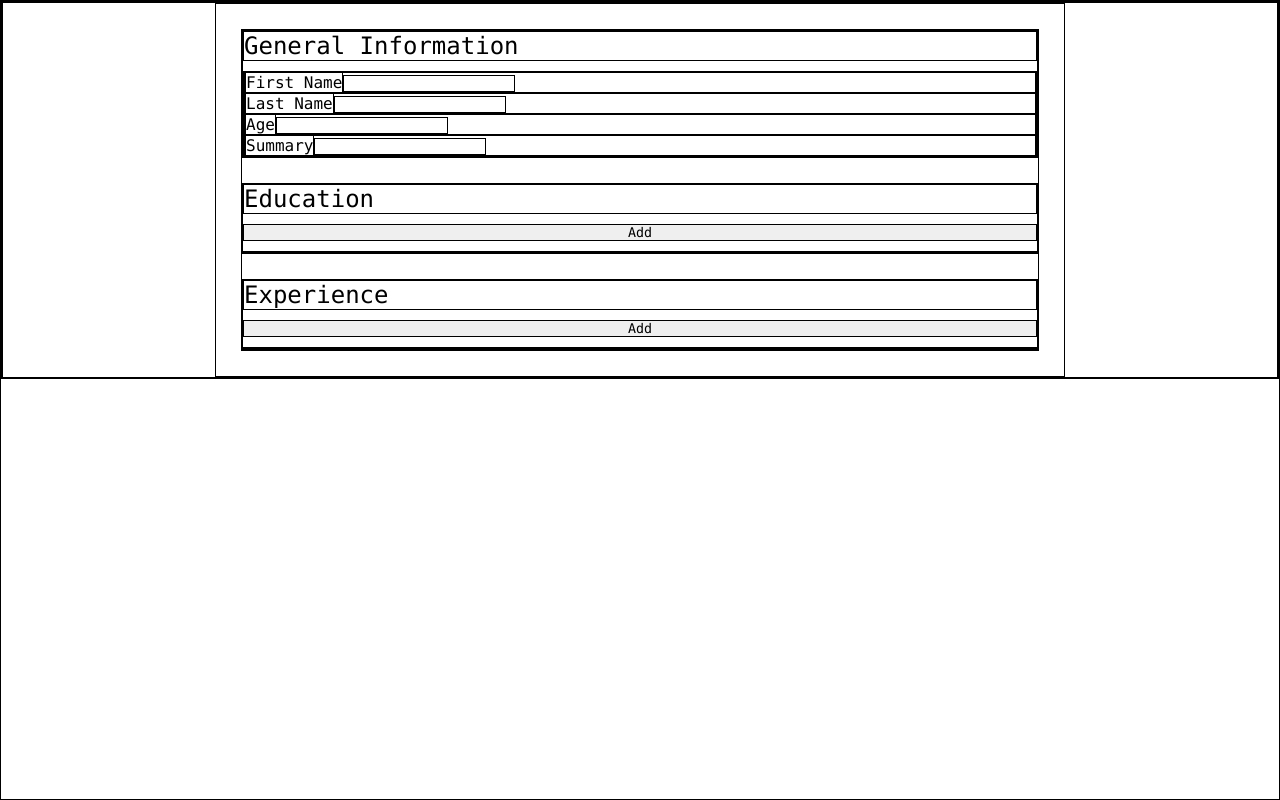
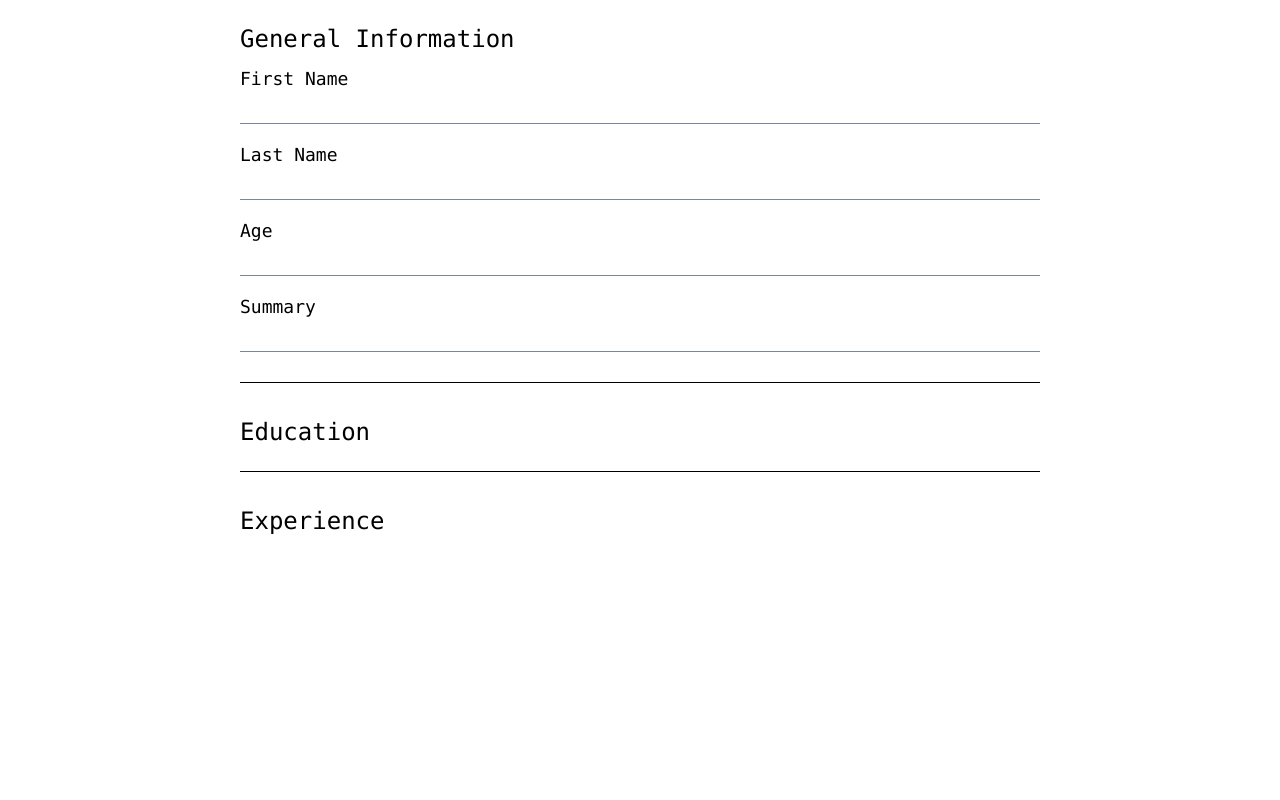
Before and after one commit to benjyongzh/odin-javascript, a React (Create React App) app in the folder projects/resume-builder/: page / in a window 1280 px wide. Built offline with nearby package versions, Linux system fonts and the light colour scheme.

Commit message:
Improve styling for Section component and App. Add styling for content add button. Content Add button only appears on hover of Section Component.

```diff
--- a/projects/resume-builder/src/components/ContentButtonAdd.js
+++ b/projects/resume-builder/src/components/ContentButtonAdd.js
@@ -1,4 +1,5 @@
 import React, { Component } from "react";
+import "../styles/ContentButtonAdd.css";
 
 class ContentButtonAdd extends Component{
     constructor(props){
@@ -10,6 +11,8 @@ class ContentButtonAdd extends Component{
     render(){
         if (!this.props.enabled) return null;
 
+        if (!this.props.visible) return null;
+
         return(
             <button className="button content-add" onClick={this.props.onButtonClick}>Add
             </button>
--- a/projects/resume-builder/src/components/InputComponent.js
+++ b/projects/resume-builder/src/components/InputComponent.js
@@ -1,4 +1,5 @@
 import React, { Component } from "react";
+import "../styles/InputComponent.css";
 
 class InputComponent extends Component{
     constructor(props){
@@ -22,7 +23,7 @@ class InputComponent extends Component{
         const {id, textLabel, inputType, inputName} = this.props;
 
         return(
-            <div>
+            <div className="input-component">
                 <label htmlFor={id}>{textLabel}</label>
                 <input id={id} name={inputName} type={inputType} onChange={this.onInputChange} value={this.state.value}/>
             </div>
--- a/projects/resume-builder/src/components/SectionComponent.js
+++ b/projects/resume-builder/src/components/SectionComponent.js
@@ -11,8 +11,12 @@ class SectionComponent extends Component{
 
         this.createSubSection = this.createSubSection.bind(this);
 
+        this.showAddButton = this.showAddButton.bind(this);
+        this.hideAddButton = this.hideAddButton.bind(this);
+
         this.state = {
             subSections: [],
+            showAddButton: false
         };
 
     };
@@ -28,6 +32,18 @@ class SectionComponent extends Component{
                 endYear: "",
                 key: uniqid(),
             }]
+        });
+    };
+
+    showAddButton(){
+        this.setState({
+            showAddButton: true
+        });
+    };
+
+    hideAddButton(){
+        this.setState({
+            showAddButton: false
         });
     };
 
@@ -47,10 +63,10 @@ class SectionComponent extends Component{
         );
 
         return(
-            <div className="section-container">
+            <div className="section-container" onMouseOver={this.showAddButton} onMouseOut={this.hideAddButton}>
                 <header className="section-title">{section.title}</header>
 
-                <ContentButtonAdd enabled={addable} onButtonClick={this.createSubSection} />
+                <ContentButtonAdd enabled={addable} visible={this.state.showAddButton} onButtonClick={this.createSubSection} />
 
                 <div className="section-content">
 
--- a/projects/resume-builder/src/components/SubSectionComponent.js
+++ b/projects/resume-builder/src/components/SubSectionComponent.js
@@ -1,5 +1,6 @@
 import React, { Component } from "react";
 import InputComponent from "./InputComponent";
+import "../styles/SubSectionComponent.css";
 
 class SubSectionComponent extends Component{
     constructor(props){
--- a/projects/resume-builder/src/styles/App.css
+++ b/projects/resume-builder/src/styles/App.css
@@ -7,5 +7,5 @@
 form {
   display: grid;
   grid-auto-flow: row;
-  gap: 25px;
+  gap: 35px;
 }
--- /dev/null
+++ b/projects/resume-builder/src/styles/ContentButtonAdd.css
@@ -0,0 +1,9 @@
+.content-add {
+    padding: 0.5em 1.2em;
+    font-size: 16px;
+    background-color: rgb(81, 206, 206);
+    border-radius: 8px;
+    border-width: 0px;
+    width: 100px;
+    align-self: end;
+}
--- /dev/null
+++ b/projects/resume-builder/src/styles/InputComponent.css
@@ -0,0 +1,22 @@
+.input-component {
+    display: flex;
+    flex-direction: column;
+    align-items: flex-start;
+    justify-content: center;
+    gap: 5px;
+    padding-bottom: 20px;
+}
+
+label {
+    font-size: 18px;
+}
+
+input {
+    font-size: 16px;
+    padding: 5px;
+    /* border-radius: 5px; */
+    border: 0px solid black;
+    border-bottom: 1px solid lightslategray;
+    outline: none;
+    width: 100%;
+}
--- a/projects/resume-builder/src/styles/SectionComponent.css
+++ b/projects/resume-builder/src/styles/SectionComponent.css
@@ -1,7 +1,13 @@
 .section-container {
     display: flex;
     flex-direction: column;
-    gap: 10px;
+    gap: 15px;
+    padding-bottom: 10px;
+    border-bottom: 1px solid black;
+}
+
+.section-container:last-of-type {
+    border-bottom: 0px solid lightslategray;
 }
 
 .section-title {
@@ -9,6 +15,8 @@
     display: flex;
     align-items: center;
     justify-content: flex-start;
+    /* border-bottom: 1px solid black;
+    padding: 5px 0px; */
 }
 
 .section-content {
--- /dev/null
+++ b/projects/resume-builder/src/styles/SubSectionComponent.css
@@ -0,0 +1,6 @@
+.subsection-container{
+    display: flex;
+    flex-direction: column;
+    align-items: stretch;
+    justify-content: flex-start;
+};
--- a/projects/resume-builder/src/styles/index.css
+++ b/projects/resume-builder/src/styles/index.css
@@ -1,5 +1,5 @@
 * {
-  border: 1px solid black;
+  /* border: 1px solid black; */
   list-style: none;
   margin: 0;
   padding: 0;
```
